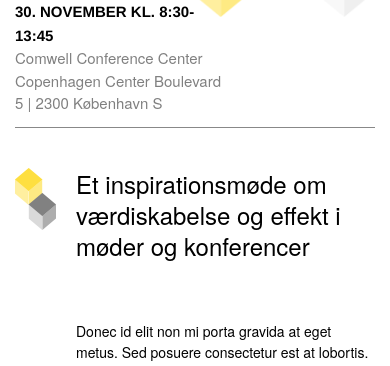
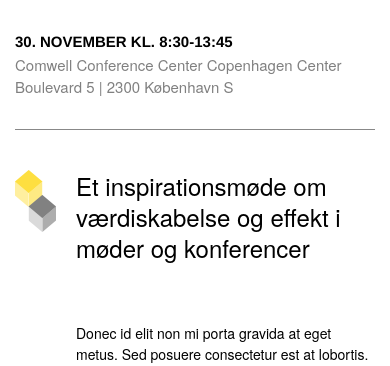
Before and after one commit to bdobry/agenda-group, a plain HTML site: page index.html in a window 390 px wide. Shown: the part 477-843 px from the top of the page. Drawn offline with Linux system fonts and the light colour scheme; a web font is replaced by a local one.

Commit message:
Style hero description for new breakpoint

```diff
--- a/css/main.scss
+++ b/css/main.scss
@@ -132,7 +132,6 @@
         margin-top: 30px;
         position: relative;
         width: 100%;
-//        overflow: hidden;
         img {
           display: block;
           position: relative;
@@ -148,9 +147,9 @@
       }
       &--description {
         position: relative;
-        top: 60px;
-        width: 60%;
-        margin-bottom: 20%;
+        top: 90px;
+        width: 52%;
+        margin-bottom: 140px;
       }
     }
     .seminar-details {
@@ -182,4 +181,24 @@
       }
     }
   }
+  @media screen and (max-width: 480px) {
+   .seminar-hero {
+      padding-top: 10px;
+      &--bg {
+        img {
+          &:nth-of-type(2) {
+            width: 60%;
+            bottom: -50%;
+            right: 0;
+            z-index: -1;
+          }
+        }
+      }
+      &--description {
+        top: 110px;
+        width: 100%;
+        margin-bottom: 140px;
+      }
+    }
+  }
 }
```
Also changed, not shown: css/main.css, 1 other file.
